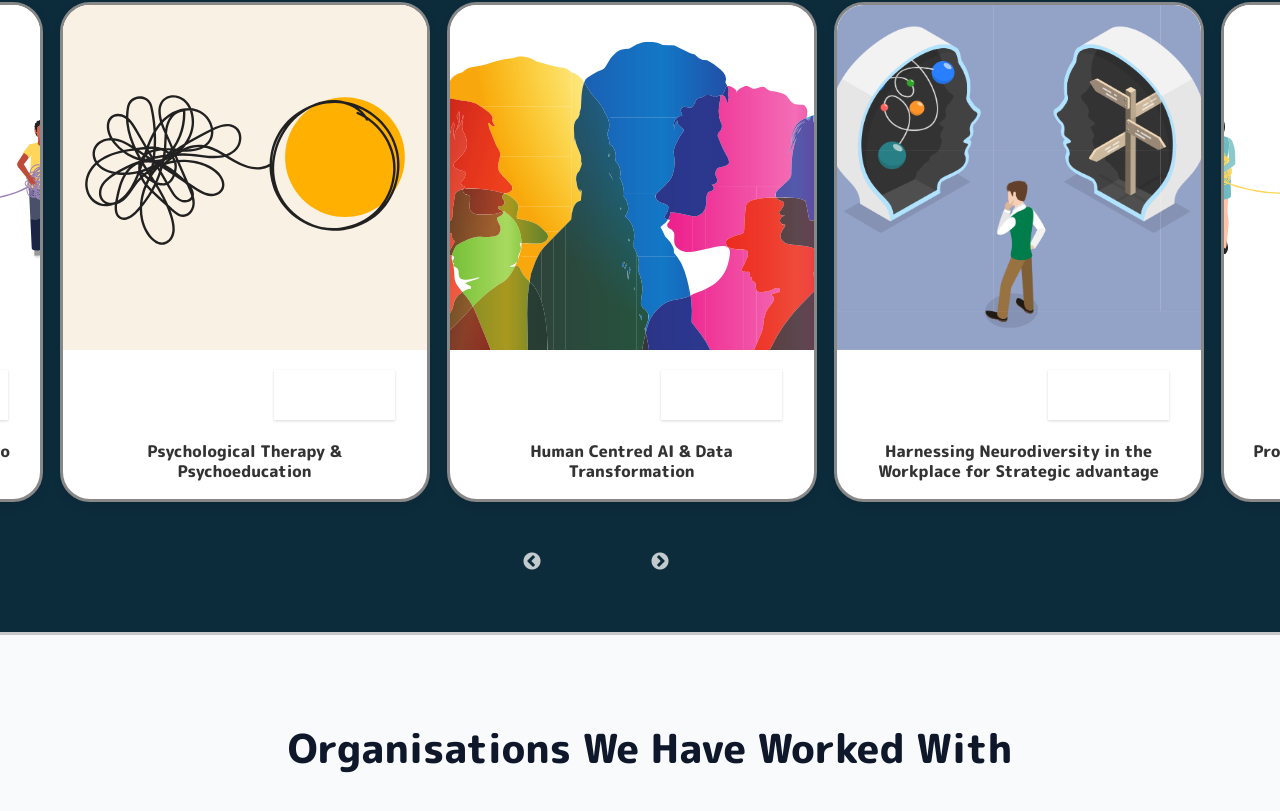
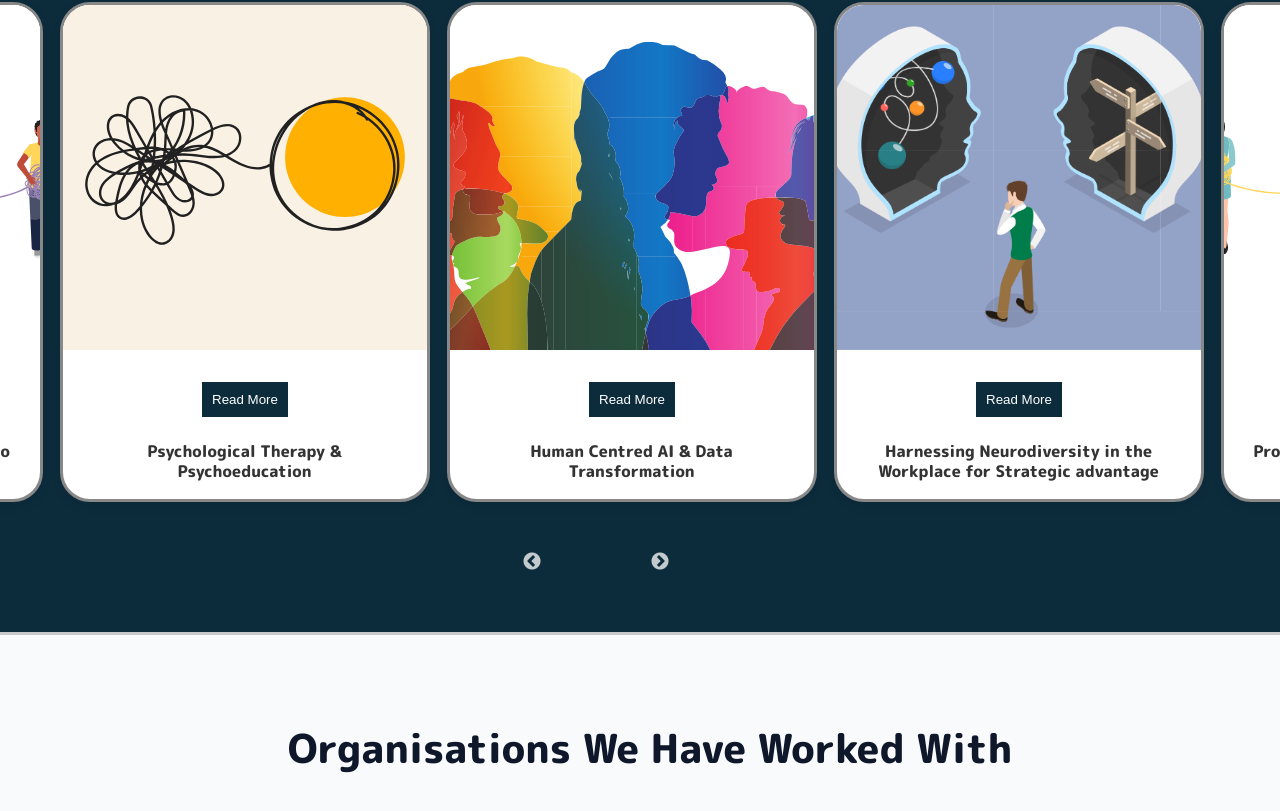
Before and after one commit to Abdullah-Shahbaz-Dude/ARETE-, a React (Vite) app: page / in a window 1280 px wide. Shown: the part 1745-2556 px from the top of the page. Built offline with nearby package versions, Linux system fonts and the light colour scheme.

Commit message:
btn update

```diff
--- a/src/assets/wrappers/Slidebar.js
+++ b/src/assets/wrappers/Slidebar.js
@@ -17,12 +17,33 @@ const Wrapper = styled.aside`
   &.show-sidebar {
     transform: translateX(0);
   }
-
+  .slidebar-solutions-btn {
+    padding: 20px;
+    background: transparent;
+    border: transparent;
+    font-size: larger;
+    color: orange;
+  }
   .sidebar-links {
     display: flex;
     flex-direction: column;
   }
 
+  .sidebar-solutions {
+    height: 15vh;
+    width: 300px;
+    background-color: aliceblue;
+    color: aqua;
+    display: flex;
+    flex-direction: column;
+    line-height: 30px;
+    justify-content: center;
+    display: none;
+  }
+  .sidebar-solutions-show {
+    display: block;
+    transition: all;
+  }
   .sidebar-links a {
     font-size: 2rem;
     color: rgba(255, 145, 76);
--- a/src/components/Homepage/CSS/SlickCarousel.css
+++ b/src/components/Homepage/CSS/SlickCarousel.css
@@ -166,16 +166,16 @@
   border-radius: 8px;
   transform: scale(1.2); /* Zooms in the image */
 }
-
-/* Hide the button by default */
-.slick-carousel-container .btn {
-  position: absolute;
-  left: 58%;
-  top: 73%;
-  background-color: white;
+.slick-coursel-btn {
+  background-color: rgb(12, 44, 60);
+  position: relative;
+  top: 62px;
+  border: transparent;
+  padding: 10px;
   color: white;
-  border: none;
-  padding: 15px 20px;
+}
+.slick-coursel-btn:hover {
+  background-color: #ff6600;
   cursor: pointer;
 }
 
--- a/src/components/Homepage/SlickCarousel.jsx
+++ b/src/components/Homepage/SlickCarousel.jsx
@@ -39,7 +39,7 @@ const SlickCarousel = () => {
                   <img className="slides-img" src={img} alt="Your Image" />
                 </div>
                 <div className="slides-text">{text}</div>
-                <button className="btn">Read More</button>
+                <button className="slick-coursel-btn ">Read More</button>
               </div>
             </article>
           );
--- a/src/components/Slidebar.jsx
+++ b/src/components/Slidebar.jsx
@@ -1,9 +1,14 @@
-import React from "react";
+import React, { useState } from "react";
 import { Link } from "react-router-dom";
 import Wrapper from "../assets/wrappers/Slidebar";
 import { FaFacebook, FaLinkedin, FaTwitter, FaTimes } from "react-icons/fa";
 
 const Slidebar = ({ isSidebarOpen, closeSidebar }) => {
+  const [sidebarsolution, setSidebarsolution] = useState(true);
+  const handleSolutions = () => {
+    setSidebarsolution((prev) => !prev);
+  };
+
   return (
     <Wrapper className={isSidebarOpen ? "show-sidebar" : ""}>
       <div className="sidebar">
@@ -28,9 +33,24 @@ const Slidebar = ({ isSidebarOpen, closeSidebar }) => {
             </Link>
           </li>
           <li>
-            <Link to="/solutions" onClick={closeSidebar}>
+            <button
+              className="slidebar-solutions-btn"
+              onClick={handleSolutions}
+            >
               Solutions
-            </Link>
+            </button>
+            <div
+              className={
+                sidebarsolution
+                  ? "sidebar-solutions-show  "
+                  : "sidebar-solutions"
+              }
+            >
+              <ul>
+                <li>Individuals </li>
+                <li>Organizations</li>
+              </ul>
+            </div>
           </li>
           <li>
             <Link to="/contact" onClick={closeSidebar}>
```
